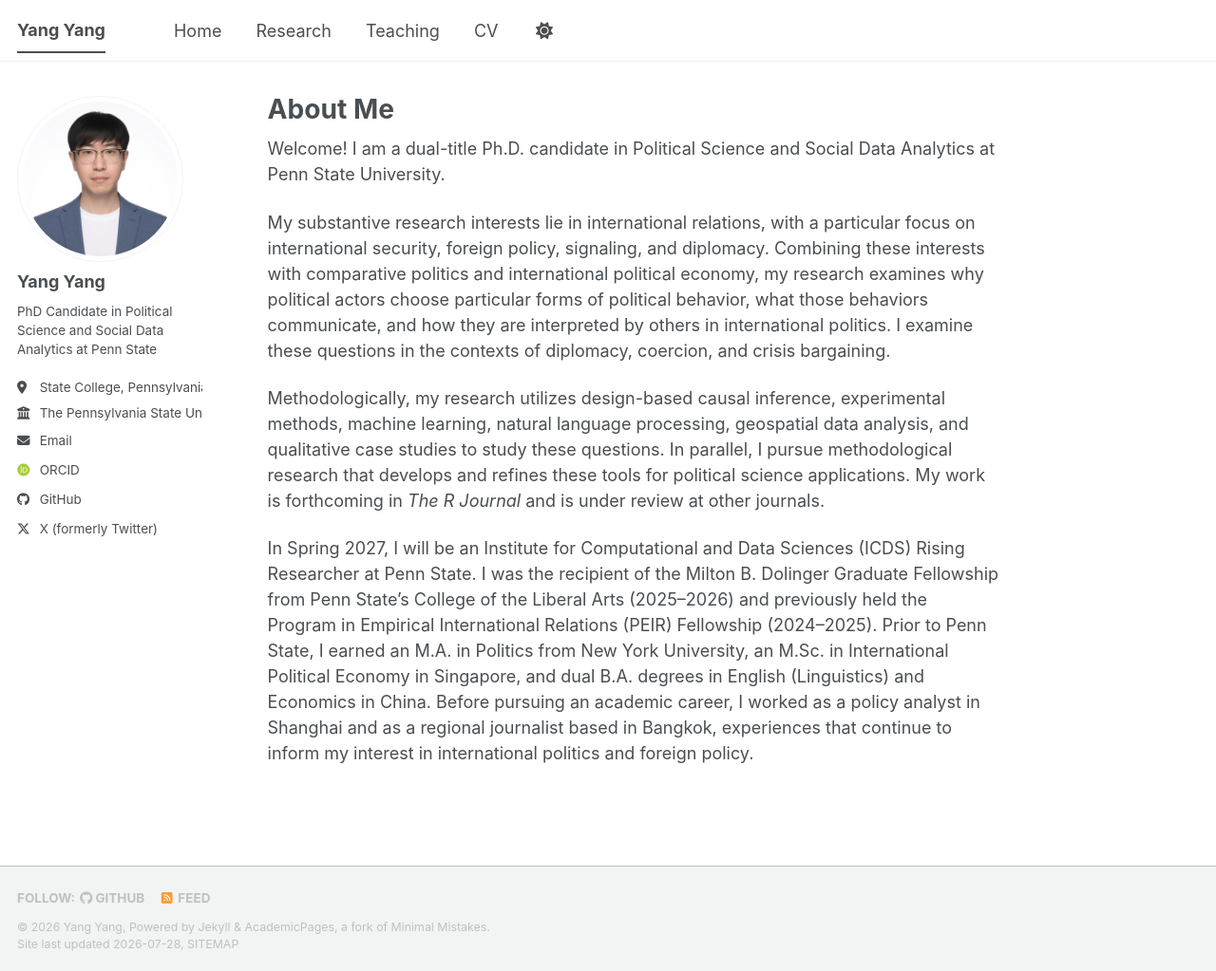
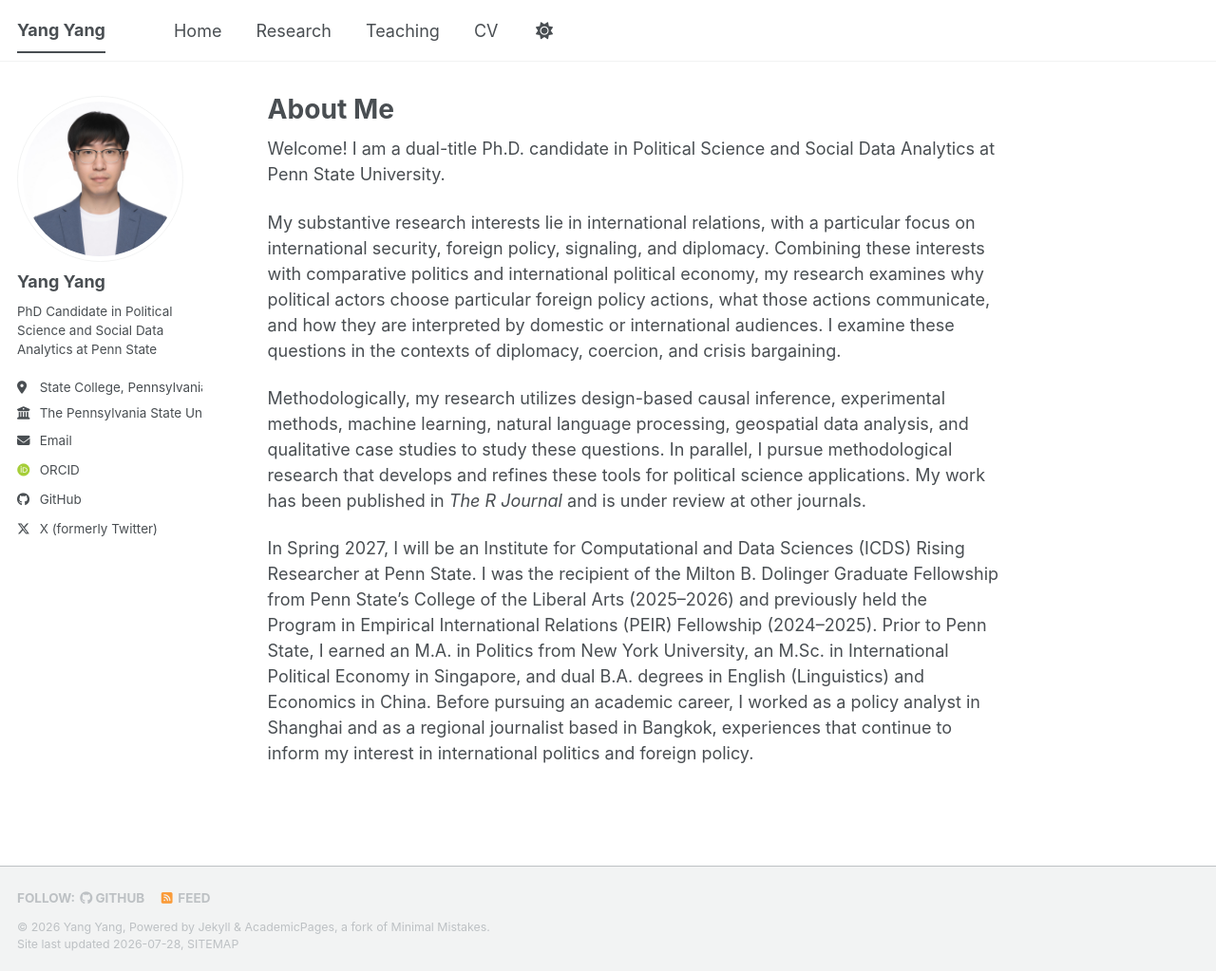
Before and after one commit to yang-yang-ir/yang-yang-ir.github.io, a Jekyll site: the page built from _pages/about.md, in a window 1280 px wide and 1023 px high. Shown: the whole window at 95% size. Built offline with Jekyll 4.4.1, drawn with Linux system fonts in a browser that asks for light colours; some web fonts are replaced; a script bundle is joined from its source files by our own code; library files that are not in the unit come from our copies.

Commit message:
Update about.md

```diff
--- a/_pages/about.md
+++ b/_pages/about.md
@@ -9,8 +9,8 @@ redirect_from:
 
 Welcome! I am a dual-title Ph.D. candidate in Political Science and Social Data Analytics at Penn State University.
 
-My substantive research interests lie in international relations, with a particular focus on international security, foreign policy, signaling, and diplomacy. Combining these interests with comparative politics and international political economy, my research examines why political actors choose particular forms of political behavior, what those behaviors communicate, and how they are interpreted by others in international politics. I examine these questions in the contexts of diplomacy, coercion, and crisis bargaining.
+My substantive research interests lie in international relations, with a particular focus on international security, foreign policy, signaling, and diplomacy. Combining these interests with comparative politics and international political economy, my research examines why political actors choose particular foreign policy actions, what those actions communicate, and how they are interpreted by domestic or international audiences. I examine these questions in the contexts of diplomacy, coercion, and crisis bargaining.
 
-Methodologically, my research utilizes design-based causal inference, experimental methods, machine learning, natural language processing, geospatial data analysis, and qualitative case studies to study these questions. In parallel, I pursue methodological research that develops and refines these tools for political science applications. My work is forthcoming in *The R Journal* and is under review at other journals.
+Methodologically, my research utilizes design-based causal inference, experimental methods, machine learning, natural language processing, geospatial data analysis, and qualitative case studies to study these questions. In parallel, I pursue methodological research that develops and refines these tools for political science applications. My work has been published in *The R Journal* and is under review at other journals.
 
 In Spring 2027, I will be an Institute for Computational and Data Sciences (ICDS) Rising Researcher at Penn State. I was the recipient of the Milton B. Dolinger Graduate Fellowship from Penn State's College of the Liberal Arts (2025–2026) and previously held the Program in Empirical International Relations (PEIR) Fellowship (2024–2025). Prior to Penn State, I earned an M.A. in Politics from New York University, an M.Sc. in International Political Economy in Singapore, and dual B.A. degrees in English (Linguistics) and Economics in China. Before pursuing an academic career, I worked as a policy analyst in Shanghai and as a regional journalist based in Bangkok, experiences that continue to inform my interest in international politics and foreign policy.
```
